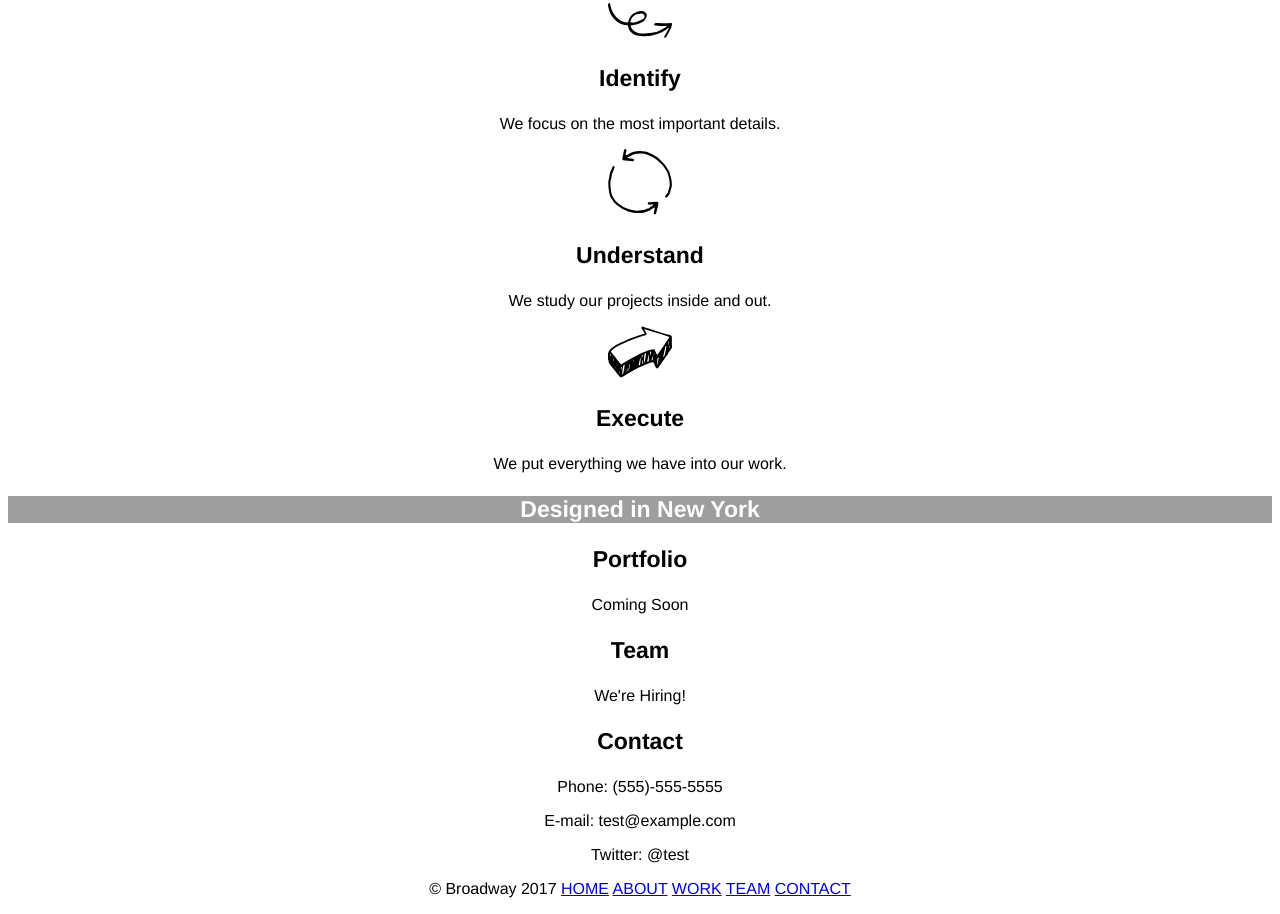
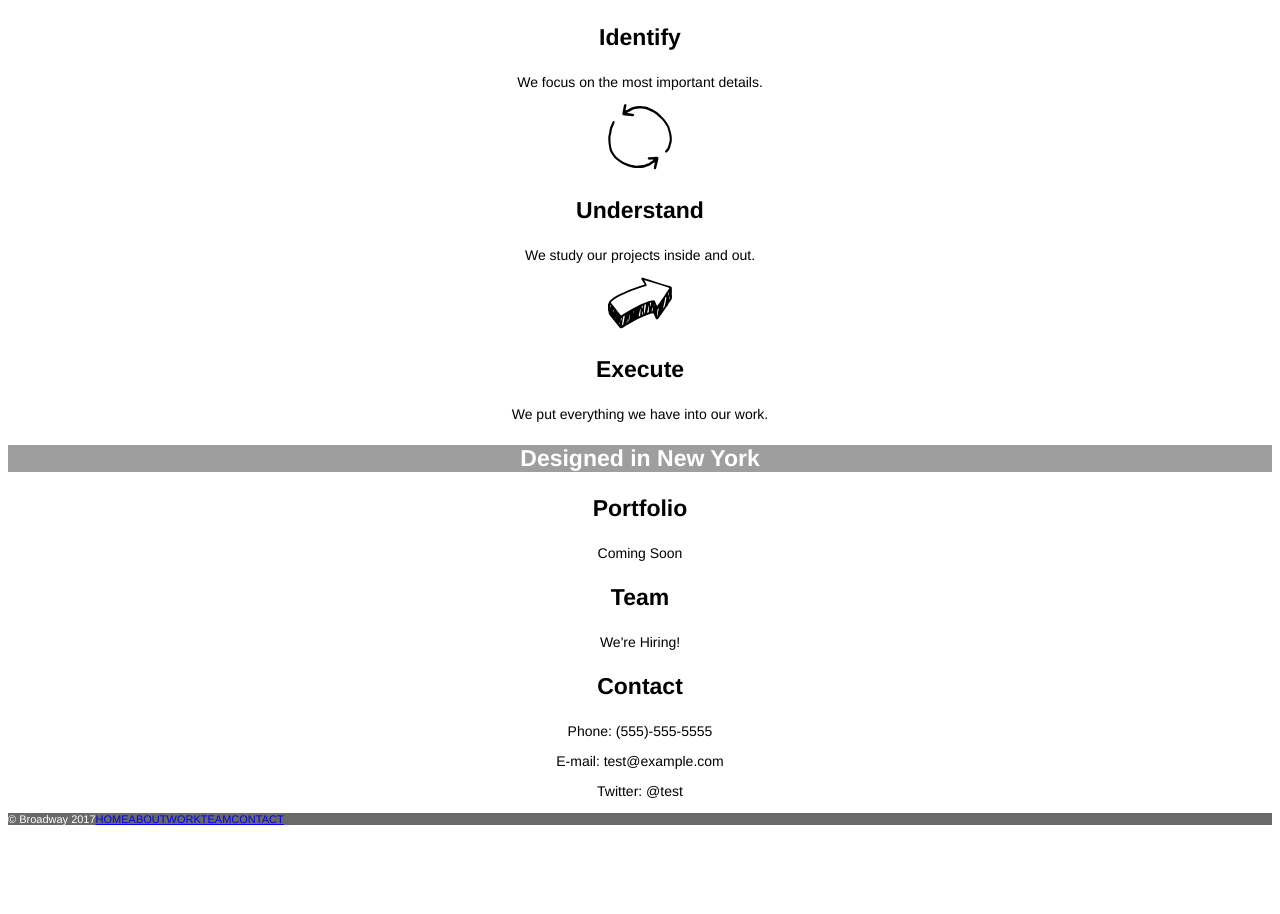
Before and after one commit to Pookie10/Broadway, a plain HTML site: page index.html in a window 1280 px wide. Shown: the part 438-1352 px from the top of the page. After the commit the page ends 1274 px from the top, so only its background shows below. Drawn offline with Linux system fonts and the light colour scheme; grey boxes are pictures that could not be loaded.

Commit message:
Project complete

```diff
--- a/index.html
+++ b/index.html
@@ -35,15 +35,6 @@
     <p>Phone: (555)-555-5555</p>
     <p>E-mail: test@example.com</p>
     <p>Twitter: @test</p>
-    <span class="footer">
-      <p>© Broadway 2017
-      <a href="#top">HOME</a>
-      <a href="#">ABOUT</a>
-      <a href="#">WORK</a>
-      <a href="#">TEAM</a>
-      <a href="#">CONTACT</a>
-      </p>
-    </span>
-
+    <p class="footer">© Broadway 2017<a href="#top">HOME</a><a href="#">ABOUT</a><a href="#">WORK</a><a href="#">TEAM</a><a href="#">CONTACT</a></p>
   </body>
 </html>
--- a/resources/css/style.css
+++ b/resources/css/style.css
@@ -31,3 +31,14 @@ h3 {
   background-image: url("d:users/paul/cloudstation/projects/broadway/resources/images/the-flatiron-building.png");
   color: white;
 }
+
+p {
+  font-size: 14px;
+}
+
+.footer {
+  text-align: left;
+  font-size: 11px;
+  color: white;
+  background-color: dimgray;
+}
```
